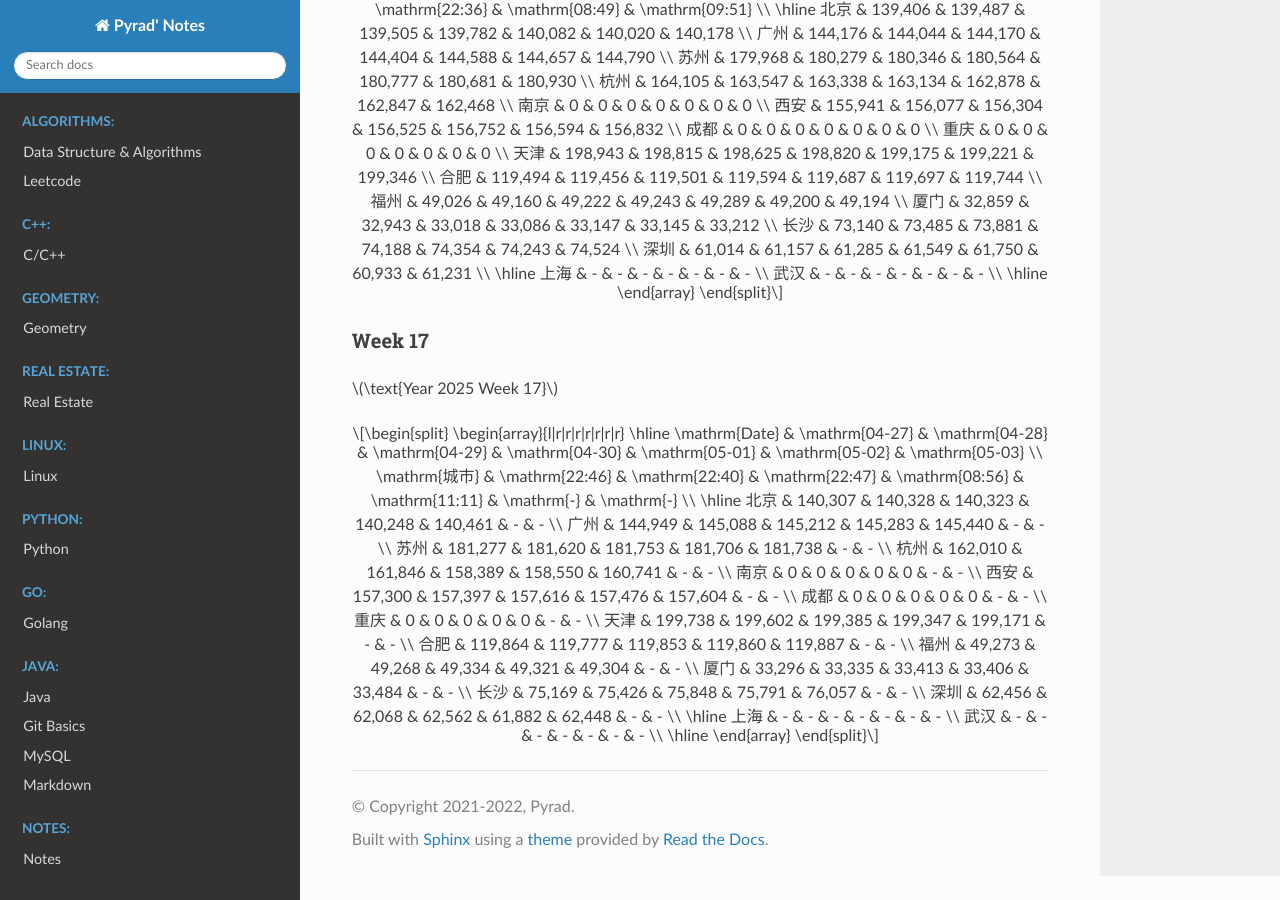
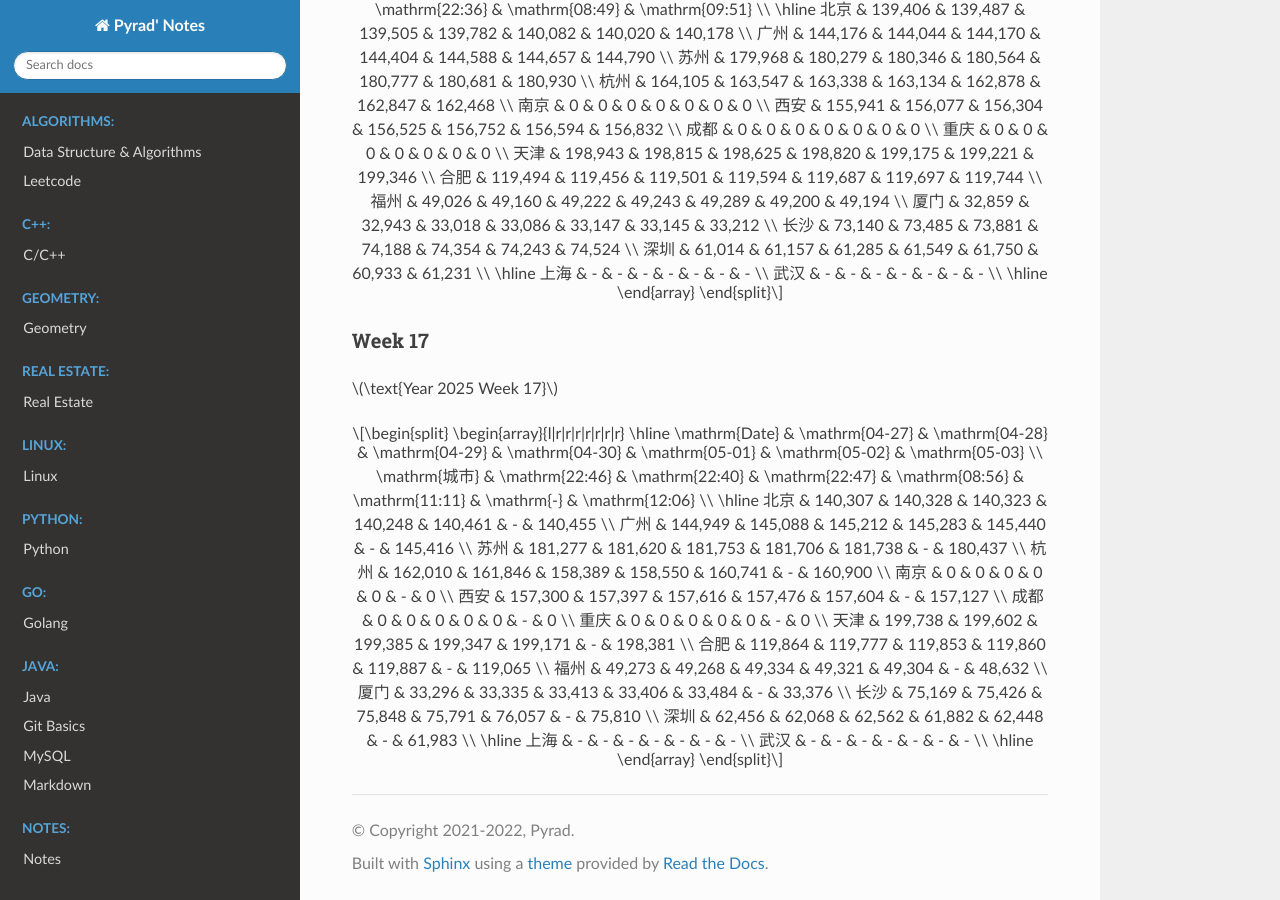
Before and after one commit to Pyrad/pyradnotes, a Sphinx documentation site: the page built from source/RealEstate/resalenumbers2025.md, in a window 1280 px wide and 900 px high, scrolled down 7980 px. Built offline with Sphinx 7.4.7 and the Read the Docs theme 3.1.0, drawn with Linux system fonts in a browser that asks for light colours; pages that are not in the unit, such as notebooks, are missing from menus; a script that is not in the unit is left out.

Commit message:
Realestate Update resale numbers 2025-05-03 12:06

```diff
--- a/source/RealEstate/resalenumbers2025.md
+++ b/source/RealEstate/resalenumbers2025.md
@@ -555,22 +555,22 @@
 \begin{array}{l|r|r|r|r|r|r|r}
 \hline
 \mathrm{Date} & \mathrm{04-27} & \mathrm{04-28} & \mathrm{04-29} & \mathrm{04-30} & \mathrm{05-01} & \mathrm{05-02} & \mathrm{05-03} \\
-\mathrm{城市} & \mathrm{22:46} & \mathrm{22:40} & \mathrm{22:47} & \mathrm{08:56} & \mathrm{11:11} & \mathrm{-} & \mathrm{-} \\
+\mathrm{城市} & \mathrm{22:46} & \mathrm{22:40} & \mathrm{22:47} & \mathrm{08:56} & \mathrm{11:11} & \mathrm{-} & \mathrm{12:06} \\
 \hline
-北京 & 140,307 & 140,328 & 140,323 & 140,248 & 140,461 & - & - \\
-广州 & 144,949 & 145,088 & 145,212 & 145,283 & 145,440 & - & - \\
-苏州 & 181,277 & 181,620 & 181,753 & 181,706 & 181,738 & - & - \\
-杭州 & 162,010 & 161,846 & 158,389 & 158,550 & 160,741 & - & - \\
-南京 & 0 & 0 & 0 & 0 & 0 & - & - \\
-西安 & 157,300 & 157,397 & 157,616 & 157,476 & 157,604 & - & - \\
-成都 & 0 & 0 & 0 & 0 & 0 & - & - \\
-重庆 & 0 & 0 & 0 & 0 & 0 & - & - \\
-天津 & 199,738 & 199,602 & 199,385 & 199,347 & 199,171 & - & - \\
-合肥 & 119,864 & 119,777 & 119,853 & 119,860 & 119,887 & - & - \\
-福州 & 49,273 & 49,268 & 49,334 & 49,321 & 49,304 & - & - \\
-厦门 & 33,296 & 33,335 & 33,413 & 33,406 & 33,484 & - & - \\
-长沙 & 75,169 & 75,426 & 75,848 & 75,791 & 76,057 & - & - \\
-深圳 & 62,456 & 62,068 & 62,562 & 61,882 & 62,448 & - & - \\
+北京 & 140,307 & 140,328 & 140,323 & 140,248 & 140,461 & - & 140,455 \\
+广州 & 144,949 & 145,088 & 145,212 & 145,283 & 145,440 & - & 145,416 \\
+苏州 & 181,277 & 181,620 & 181,753 & 181,706 & 181,738 & - & 180,437 \\
+杭州 & 162,010 & 161,846 & 158,389 & 158,550 & 160,741 & - & 160,900 \\
+南京 & 0 & 0 & 0 & 0 & 0 & - & 0 \\
+西安 & 157,300 & 157,397 & 157,616 & 157,476 & 157,604 & - & 157,127 \\
+成都 & 0 & 0 & 0 & 0 & 0 & - & 0 \\
+重庆 & 0 & 0 & 0 & 0 & 0 & - & 0 \\
+天津 & 199,738 & 199,602 & 199,385 & 199,347 & 199,171 & - & 198,381 \\
+合肥 & 119,864 & 119,777 & 119,853 & 119,860 & 119,887 & - & 119,065 \\
+福州 & 49,273 & 49,268 & 49,334 & 49,321 & 49,304 & - & 48,632 \\
+厦门 & 33,296 & 33,335 & 33,413 & 33,406 & 33,484 & - & 33,376 \\
+长沙 & 75,169 & 75,426 & 75,848 & 75,791 & 76,057 & - & 75,810 \\
+深圳 & 62,456 & 62,068 & 62,562 & 61,882 & 62,448 & - & 61,983 \\
 \hline
 上海 & - & - & - & - & - & - & - \\
 武汉 & - & - & - & - & - & - & - \\
```
Also changed, not shown: 1 other file.
